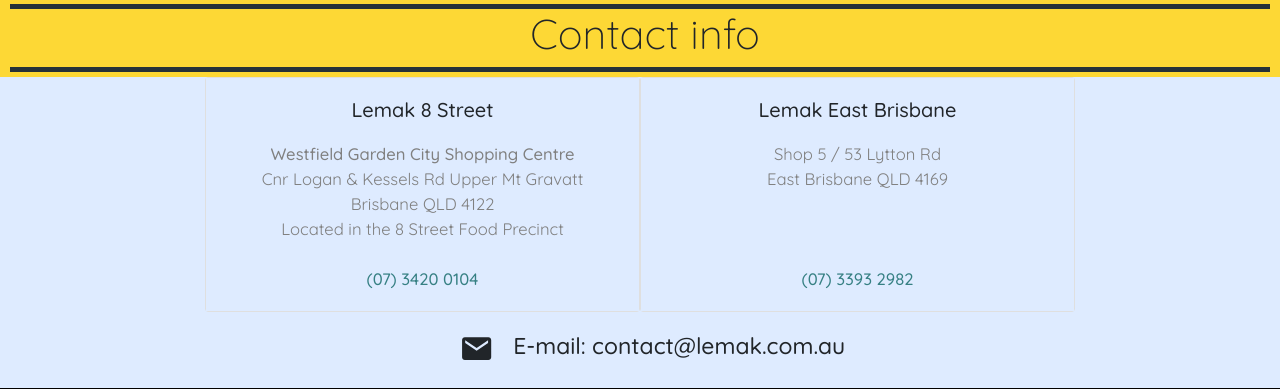
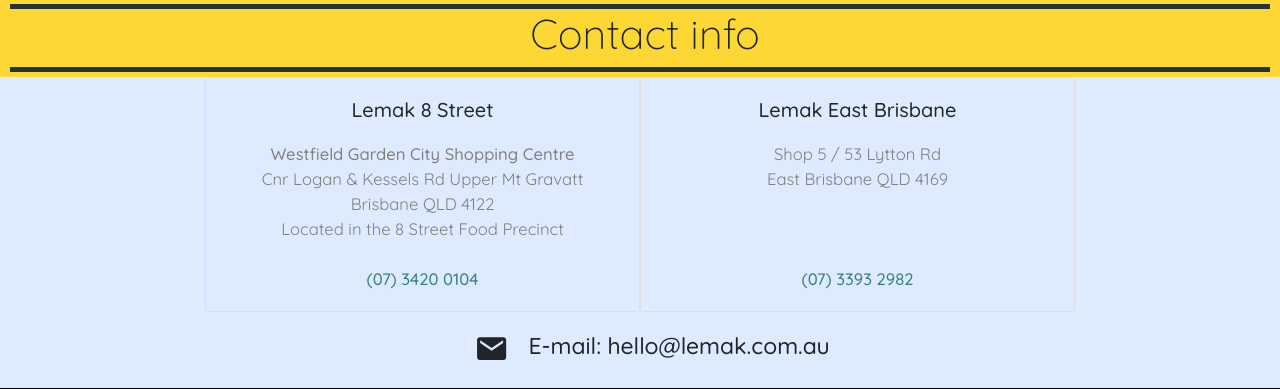
Before and after one commit to ssjtin/Lemak-Wordpress-Theme, a WordPress theme: template index.php in a window 1280 px wide. Shown: the part 3248-3637 px from the top of the page. Run offline with PHP 8.4 and a stand-in for WordPress, Linux system fonts and the light colour scheme; the site name, menu and one post (Sample post) are stand-ins, and other content is empty; some libraries are stand-ins or nearby versions.

Commit message:
update email

```diff
--- a/index.php
+++ b/index.php
@@ -130,7 +130,7 @@ get_header();
                 <h3>Drop us a line</h3>
                 <div class="section-title-line"></div>
             </div>
-    <form  action="https://formspree.io/ssjtin28@hotmail.com" method="POST">
+    <form  action="https://formspree.io/hello@lemak.com.au" method="POST">
         <div class="form-group">
             <label for="name">Name</label>
             <input type="text" name="name" class="form-control" id="name" placeholder="John Smith">
@@ -186,7 +186,7 @@ get_header();
     </div>
     <div class="row justify-content-center" id="email">
       <ion-icon name="mail"></ion-icon>
-      <h6>E-mail: contact@lemak.com.au</h6>
+      <h6>E-mail: hello@lemak.com.au</h6>
     </div>
  </div>
 
```
